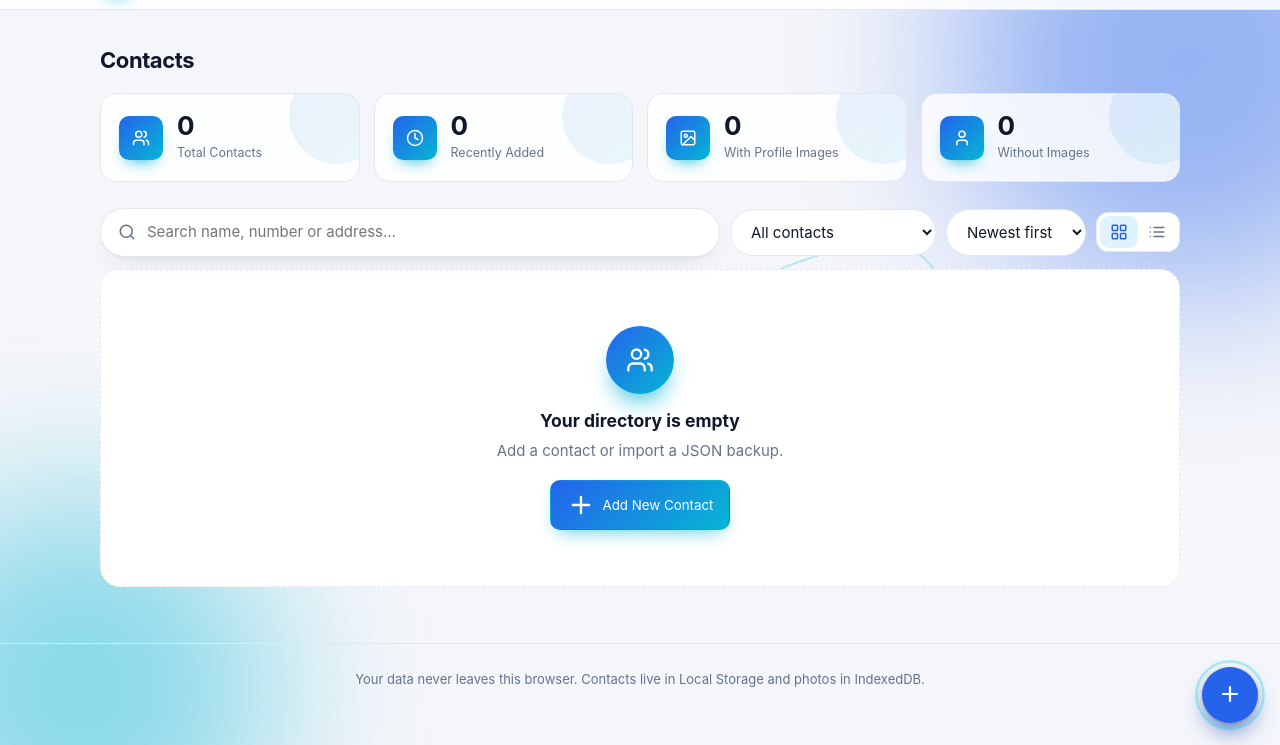
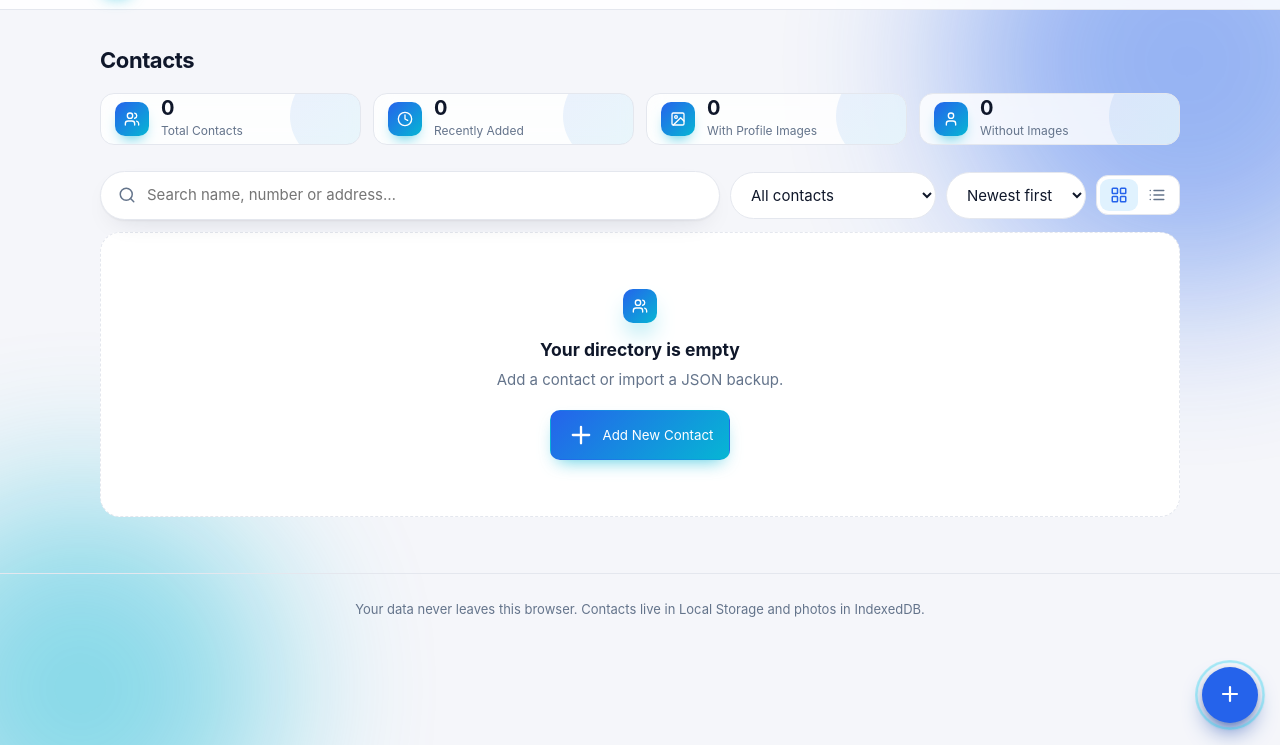
Before and after one commit to muhammadyaman727/ContactDirectory, a plain HTML site: page index.html in a window 1280 px wide. Both pictures are taken after a click on the button "Contacts". Shown: the part 55-800 px from the top of the page. Drawn offline with Linux system fonts and the light colour scheme.

Commit message:
Update index.html

```diff
--- a/index.html
+++ b/index.html
@@ -109,6 +109,8 @@ dialog{margin:auto;inset:0;border-radius:26px;border:1px solid var(--bd)}dialog[
 @media(max-width:720px){.hero .row{display:none}.hero{padding:14px;margin:16px 0 4px}.qs{margin-top:0}.tb{gap:8px;margin:16px 0 8px}.tb #s,.tb .seg{display:none}.tb .sw{min-width:0;flex:1}.tb select.in{width:auto;max-width:136px;padding:12px;font-size:13.5px}}
 .hero{display:none}#dash .stats{margin-top:28px}
 #list .stats{margin:16px 0 0}@media(max-width:720px){#list .stats{grid-template-columns:1fr 1fr;gap:10px}#list .stat{padding:12px;gap:10px}#list .si{width:36px;height:36px}#list .stat b{font-size:20px}#list .stat small{font-size:11.5px}}
+#list .stats{grid-template-columns:repeat(auto-fit,minmax(min(240px,100%),1fr));gap:12px}#list .stat{aspect-ratio:5/1;padding:0 14px;gap:12px;align-items:center;border-radius:14px}#list .si{width:34px;height:34px;border-radius:10px}#list .si .ic{width:16px;height:16px}#list .stat b{font-size:20px}#list .stat small{font-size:12px;line-height:1.2}
+@media(max-width:720px){#list .stats{grid-template-columns:1fr;gap:8px}#list .stat{padding:0 14px;gap:12px}#list .si{width:34px;height:34px}}
 main{padding-bottom:104px}
 .fab{position:fixed;right:22px;bottom:calc(22px + env(safe-area-inset-bottom,0px));z-index:25;width:56px;height:56px;border-radius:50%;border:0;background:var(--ac);color:#fff;display:grid;place-items:center;cursor:pointer;box-shadow:0 12px 26px -8px color-mix(in srgb,var(--ac) 75%,#000),0 2px 6px rgba(0,0,0,.18);transition:.2s}.fab:hover{transform:scale(1.07)}.fab:active{transform:scale(.95)}.fab .ic{width:24px;height:24px;stroke-width:2.2}
 #toasts{left:50%;right:auto;translate:-50% 0;align-items:center;bottom:calc(24px + env(safe-area-inset-bottom,0px))}
```
